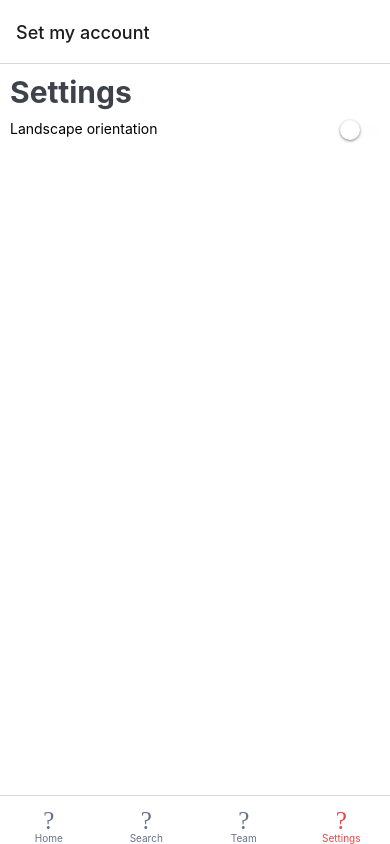
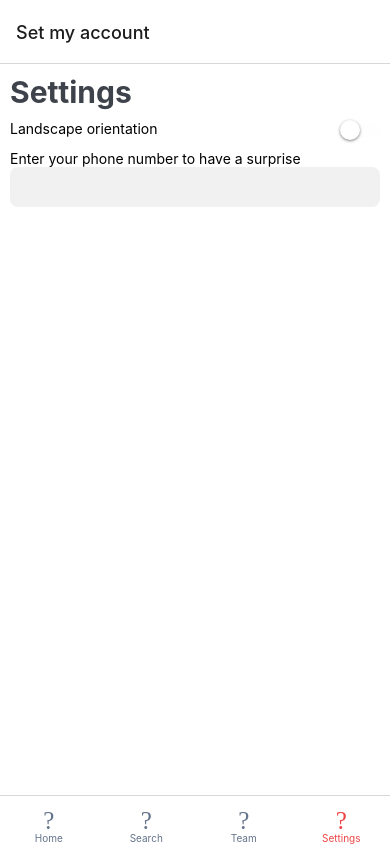
Before and after one commit to killian-dv/pokedex-react-native, a React Native app: screen /Settings in a window 390 px wide. Built offline with nearby package versions, Linux system fonts and the light colour scheme; no server answers.

Commit message:
feat: add surprise

```diff
--- a/app.json
+++ b/app.json
@@ -32,6 +32,12 @@
         {
           "initialOrientation": "DEFAULT"
         }
+      ],
+      [
+        "expo-contacts",
+        {
+          "contactsPermission": "Allow $(PRODUCT_NAME) to access your contacts."
+        }
       ]
     ]
   }
--- a/package.json
+++ b/package.json
@@ -25,7 +25,9 @@
     "@expo/webpack-config": "^19.0.0",
     "@react-native-async-storage/async-storage": "1.18.2",
     "expo-screen-orientation": "~6.0.6",
-    "expo-haptics": "~12.4.0"
+    "expo-haptics": "~12.4.0",
+    "expo-sms": "~11.4.0",
+    "expo-contacts": "~12.2.0"
   },
   "devDependencies": {
     "@babel/core": "^7.20.0",
--- a/screens/SettingsScreen.js
+++ b/screens/SettingsScreen.js
@@ -1,9 +1,18 @@
 import * as ScreenOrientation from "expo-screen-orientation";
-import React, { useState } from "react";
-import { Switch, Text, View } from "react-native";
+import * as SMS from "expo-sms";
+import React, { useEffect, useState } from "react";
+import {
+  Switch,
+  Text,
+  TextInput,
+  View,
+  TouchableWithoutFeedback,
+  Keyboard,
+} from "react-native";
 
 export function SettingsScreen() {
   const [isEnabled, setIsEnabled] = useState(false);
+  const [phoneNumber, setPhoneNumber] = useState("");
   const toggleSwitch = async () => {
     if (isEnabled) {
       await ScreenOrientation.lockAsync(
@@ -16,8 +25,35 @@ export function SettingsScreen() {
     }
     setIsEnabled((previousState) => !previousState);
   };
+
+  const sendMessage = async () => {
+    const isAvailable = await SMS.isAvailableAsync();
+    if (isAvailable) {
+      const { result } = await SMS.sendSMSAsync(
+        [phoneNumber],
+        "Pika Pika Pikachu !!!⚡️",
+        {
+          attachments: {
+            uri: "https://www.icegif.com/wp-content/uploads/2021/11/icegif-110.gif",
+            mimeType: "image/gif",
+            filename: "pikachu.gif",
+          },
+        }
+      );
+    } else {
+      // misfortune... there's no SMS available on this device
+    }
+  };
   return (
-    <View style={{ padding: 10, backgroundColor: "#fff", minHeight: "100%" }}>
+    <TouchableWithoutFeedback onPress={Keyboard.dismiss}>
+      <View
+        style={{
+          padding: 10,
+          backgroundColor: "#fff",
+          minHeight: "100%",
+          flex: 1,
+        }}
+      >
         <Text
           className="text-3xl font-bold"
           style={{
@@ -46,6 +82,32 @@ export function SettingsScreen() {
             value={isEnabled}
           />
         </View>
+        <View
+          style={{
+            display: "flex",
+            flexDirection: "column",
+            justifyContent: "space-between",
+            marginBottom: 10,
+          }}
+        >
+          <Text className="text-lg">
+            Enter your phone number to have a surprise
+          </Text>
+          <TextInput
+            style={{
+              padding: 10,
+              height: 40,
+              backgroundColor: "#f1f1f1",
+              borderRadius: 8,
+            }}
+            onChangeText={setPhoneNumber}
+            value={phoneNumber}
+            keyboardType="numeric"
+            returnKeyType="done"
+            onSubmitEditing={() => sendMessage()}
+          />
         </View>
+      </View>
+    </TouchableWithoutFeedback>
   );
 }
```
Also changed, not shown: assets/pikachu.gif (added), 1 other file (tests, documents, lock files or other folders). Lines whose indentation alone changed are shown as unchanged.
